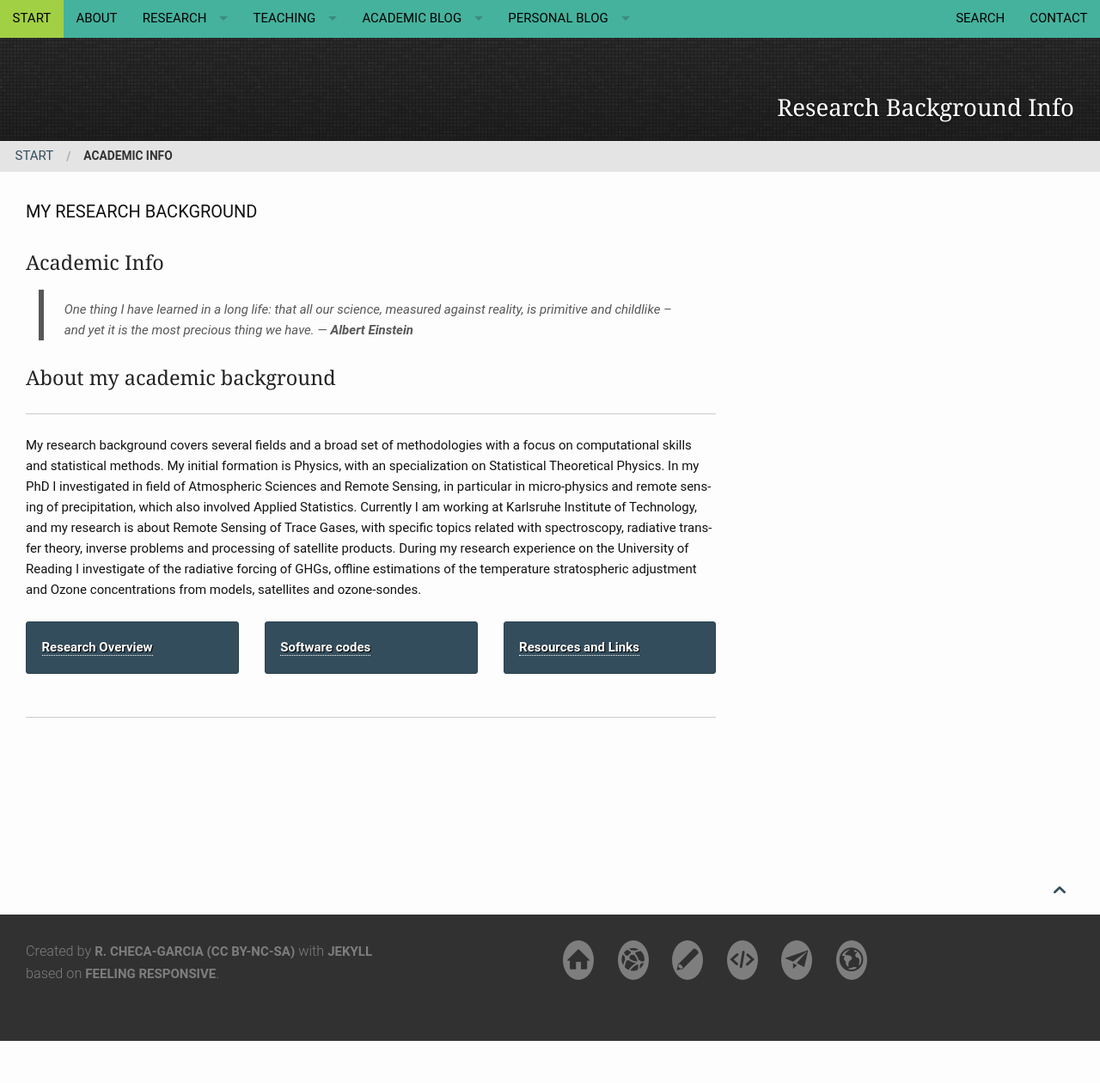
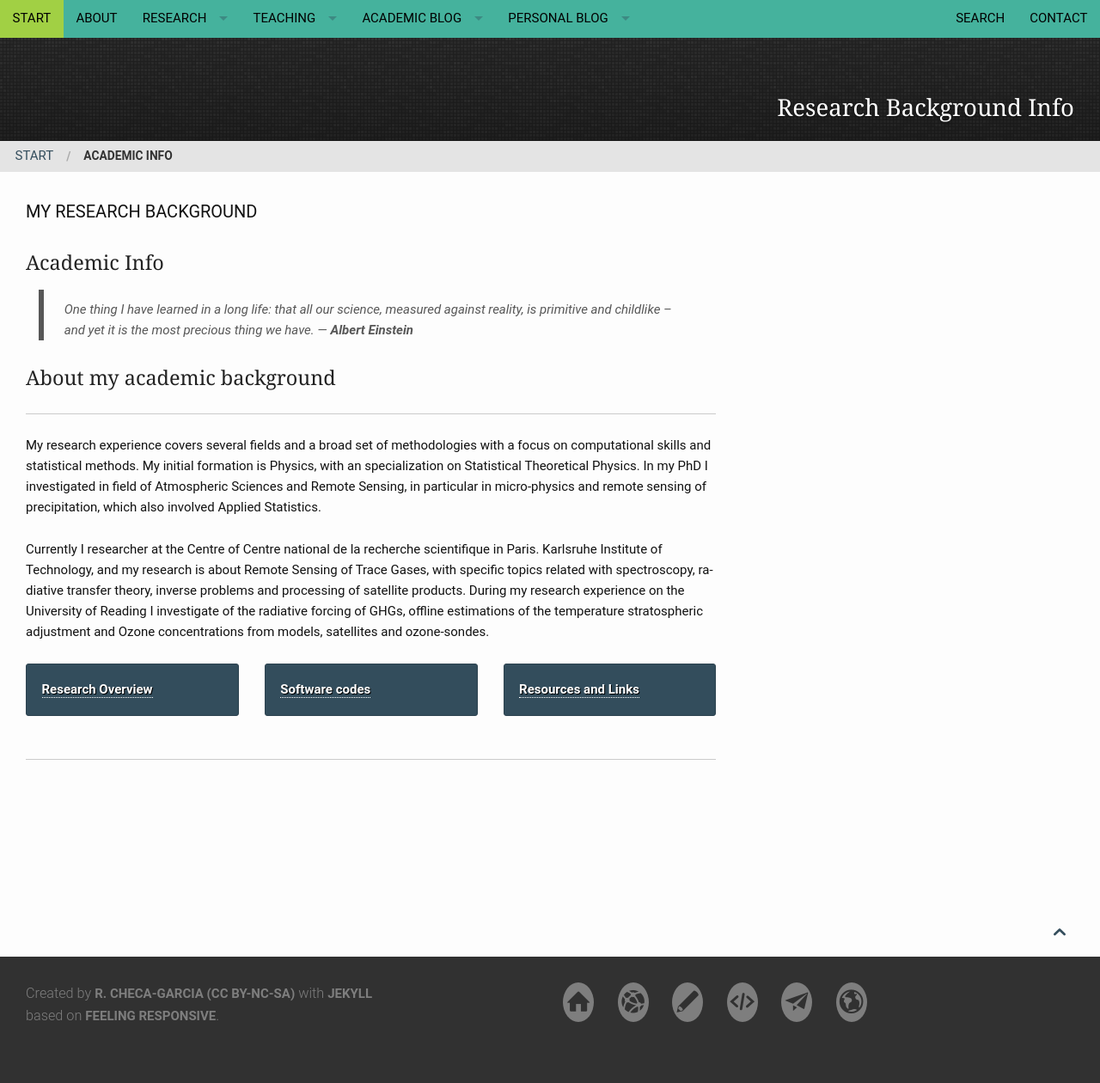
Before and after one commit to RCHG/rchg.github.io, a Jekyll site: the page built from pages/index_re.md, in a window 1280 px wide. Shown: the whole page at 86% size. Built offline with Jekyll 4.4.1, drawn with Linux system fonts in a browser that asks for light colours; nearby versions of some CDN libraries; comment, search, counter and statistics services are not loaded; before the commit the page ends 1211 px from its top, so only the background shows below that.

Commit message:
Update index_re.md

```diff
--- a/pages/index_re.md
+++ b/pages/index_re.md
@@ -22,11 +22,12 @@ breadcrumb: true
 ### About my academic background
 ---
 
-My research background covers several fields and a broad set of methodologies with a focus on computational skills and statistical methods. My initial formation is Physics, with
+My research experience covers several fields and a broad set of methodologies with a focus on computational skills and statistical methods. My initial formation is Physics, with
 an specialization on Statistical Theoretical Physics. In my PhD I investigated
 in field of Atmospheric Sciences and Remote Sensing, in particular in micro-physics
 and remote sensing of precipitation, which also involved Applied Statistics.
-Currently I am working at Karlsruhe Institute of Technology, and my research is about
+
+Currently I researcher at the Centre of Centre national de la recherche scientifique in Paris. Karlsruhe Institute of Technology, and my research is about
 Remote Sensing of Trace Gases, with specific topics related with spectroscopy, radiative
 transfer theory, inverse problems and processing of satellite products. During my research experience on the
 University of Reading I investigate of the radiative forcing of GHGs, offline estimations of the temperature stratospheric adjustment and Ozone concentrations from models, satellites and ozone-sondes.
```
